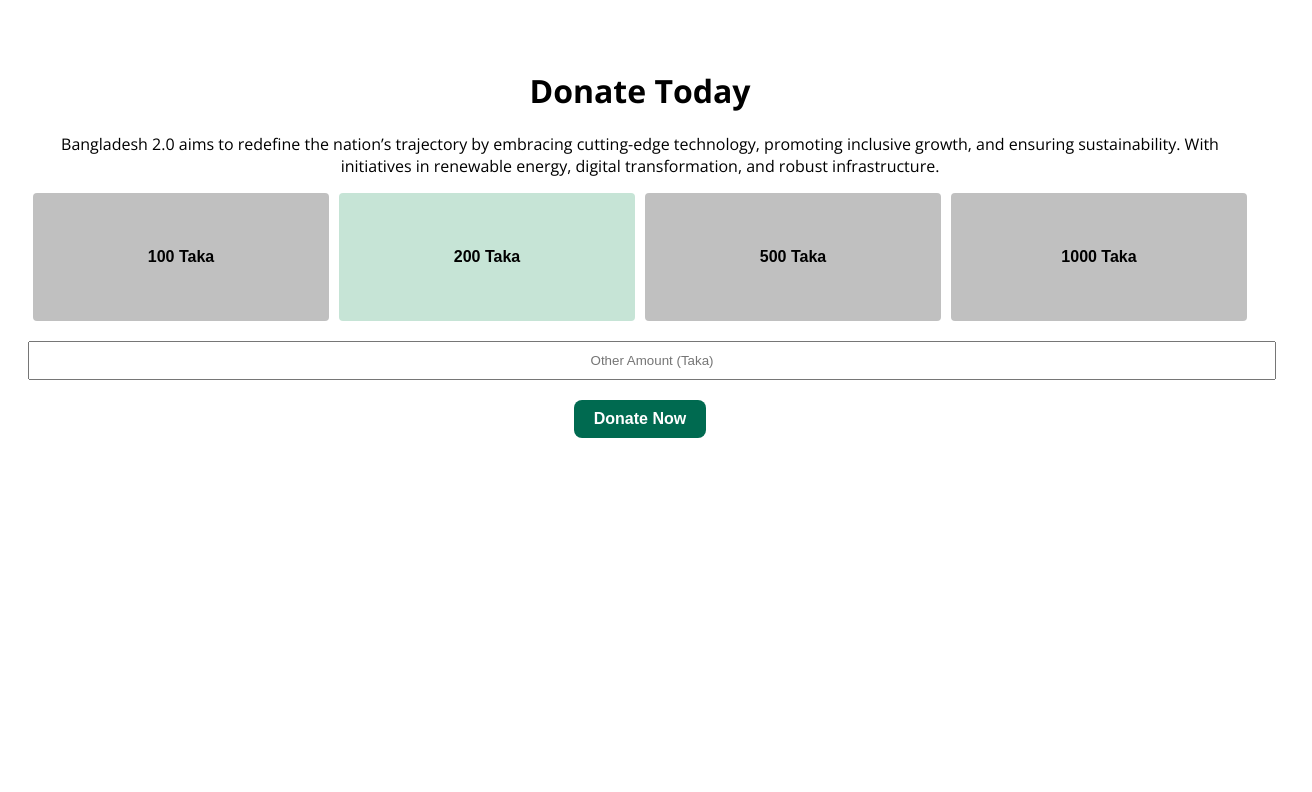
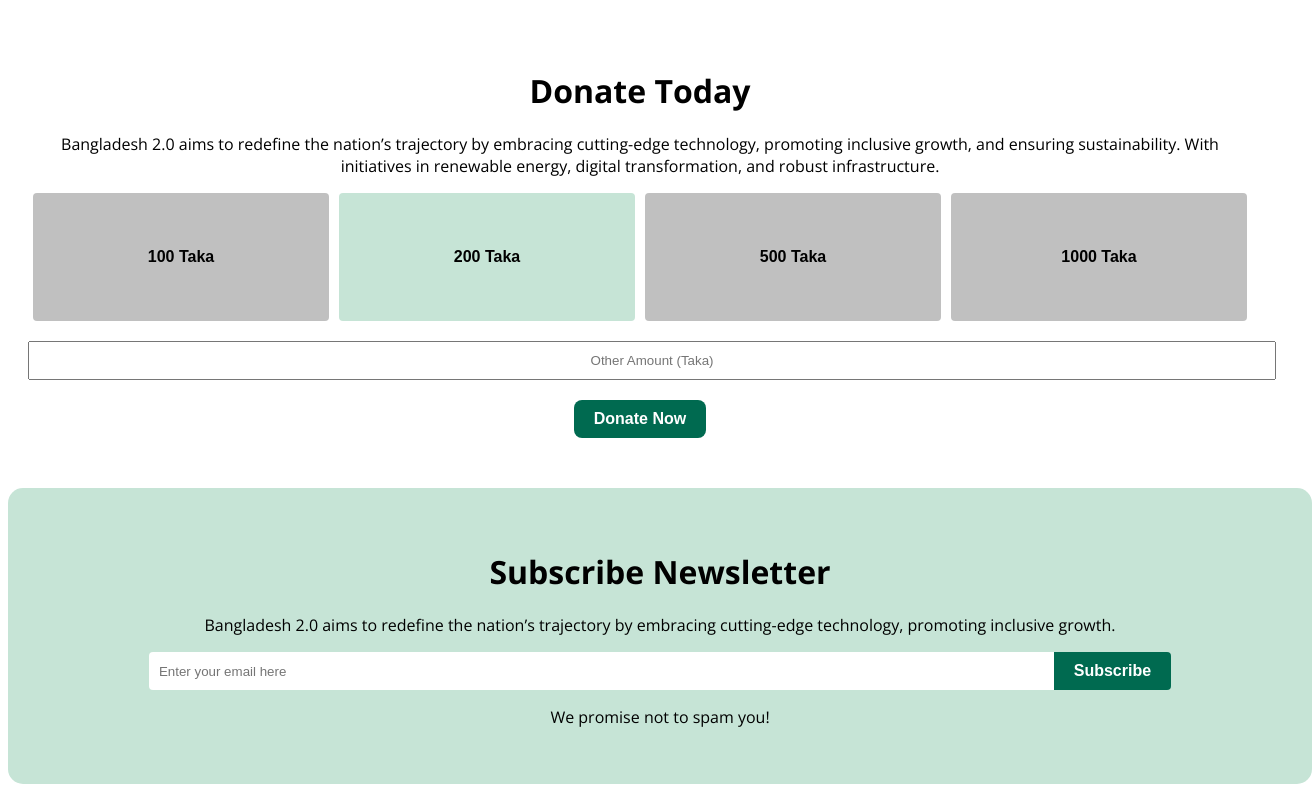
Before and after one commit to roksanarahaman/assignment-1, a plain HTML site: page index.html in a window 1280 px wide. Shown: the part 1730-2522 px from the top of the page, 1312 px wide, since content can reach past the window. Before the commit the page ends 2226 px from the top, so only its background shows below. Drawn offline with nearby package versions, Linux system fonts and the light colour scheme.

Commit message:
added newsletter section

```diff
--- a/index.html
+++ b/index.html
@@ -102,6 +102,19 @@
             <button class="donate-now">Donate Now</button>
         </div>
 
+        <div class="newsletter-container">
+            <h1>Subscribe Newsletter</h1>
+            <p>Bangladesh 2.0 aims to redefine the nation’s trajectory by embracing cutting-edge technology, promoting inclusive growth.</p>
+            <form class="newsletter-form">
+                <input type="email" class="newsletter-input" placeholder="Enter your email here">
+                <button type="submit" class="newsletter-button">Subscribe</button>
+            </form>
+            <div class="newsletter-footer">
+                <p>We promise not to spam you!</p>
+            </div>
+
+        </div>
+
     </main>
 
 </body>
--- a/styles/style.css
+++ b/styles/style.css
@@ -188,3 +188,34 @@ button:hover{
     padding: 10px;
     text-align: center;
 }
+
+
+/* newsletter styles */
+
+.newsletter-container{
+    text-align: center;
+    padding: 40px 20px;
+    border-radius: 15px;
+    width: 100%;
+    background-color: rgba(198, 228, 214, 1);
+}
+
+.newsletter-form{
+    display: flex;
+    justify-content: center;
+    gap: 0;
+}
+
+.newsletter-input{
+    width: 70%;
+    padding: 10px;
+    border: 1px;
+    border-radius: 4px 0 0 4px;
+    outline: none;
+}
+
+.newsletter-button{
+    padding: 10px 20px;
+    border-radius: 0 4px 4px 0;
+
+}
```
